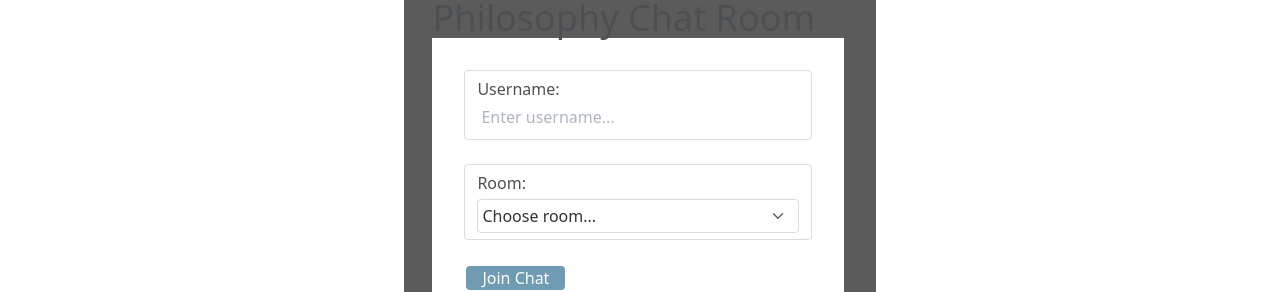
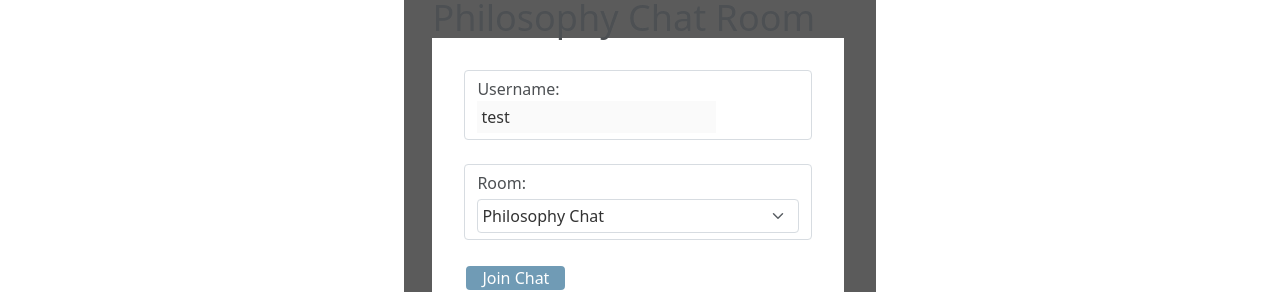
Before and after one commit to ZacharyEggert/UnansweredQuestions, a React (Create React App) app in the folder client/: page /chatroom in a window 1280 px wide. Shown: the part 779-1071 px from the top of the page. Built offline with nearby package versions, Linux system fonts and the light colour scheme.

Commit message:
working on join chat form

```diff
--- /dev/null
+++ b/client/src/components/ChatForm/index.js
@@ -0,0 +1,86 @@
+import React from 'react';
+
+const ChatForm = () => {
+    return (
+        <form id="chat-form">
+            <input
+                id="msg"
+                type="text"
+                placeholder="Enter Message"
+                required
+                autocomplete="off"
+            />
+            <button className="btn mt-0 sm:ml-4 text-sm">
+                <i className="fas fa-paper-plane"></i> Send
+            </button>
+        </form>
+    );
+};
+
+export default ChatForm;
+
+// const chatForm = document.getElementById('chat-form');
+// const chatMessages = document.querySelector('.chat-messages');
+// const roomName = document.getElementById('room-name');
+// const userList = document.getElementById('users');
+
+// //get username and room from URL
+// const { username, room } = Qs.parse(location.search, {
+//     ignoreQueryPrefix: true,
+// });
+
+// const socket = io();
+
+// //join chatroom
+// socket.emit('joinRoom', { username, room });
+
+// //get room and users
+// socket.on('roomUsers', ({ room, users }) => {
+//     outputRoomName(room);
+//     outputUsers(users);
+// });
+
+// //message from server
+// socket.on('message', (message) => {
+//     console.log(message);
+//     outputMessage(message);
+//     //scroll down
+//     chatMessages.scrollTop = chatMessages.scrollHeight;
+// });
+
+// //message submit
+// chatForm.addEventListener('submit', (e) => {
+//     e.preventDefault();
+//     //get message text
+//     const msg = e.target.elements.msg.value;
+
+//     //emit message to server
+//     socket.emit('chatMessage', msg);
+//     //clear input
+//     e.target.elements.msg.value = '';
+//     e.target.elements.msg.focus();
+// });
+
+// //BELOW NEEDS TO BE HOISTED TO TOP
+// //output message to DOM
+// function outputMessage(message) {
+//     const div = document.createElement('div');
+//     div.classList.add('message');
+//     div.innerHTML = ` <p class="meta">${message.username}  <span>${message.time} </span></p>
+//     <p class="text">
+//         ${message.text}
+//     </p>`;
+//     document.querySelector('.chat-messages').appendChild(div);
+// }
+
+// //add room name to DOM
+// function outputRoomName(room) {
+//     roomName.innerText = room;
+// }
+
+// //add users to DOM
+// function outputUsers(users) {
+//     userList.innerHTML = `
+//     ${users.map((user) => `<li>${user.username}</li>`).join('')}
+//     `;
+// }
--- a/client/src/components/JoinChatForm/index.js
+++ b/client/src/components/JoinChatForm/index.js
@@ -1,24 +1,17 @@
 import React, { useState } from 'react';
 import { useGlobalContext } from '../../util/GlobalState';
+import { Link } from 'react-router-dom';
 
 const JoinChatForm = () => {
-    const initialState = {
-        room: '',
-    };
-
-    const [state, setState] = useState(initialState);
-
     const [globalState, dispatch] = useGlobalContext();
+    const { currentUser } = globalState;
+    const { chatRoom } = globalState;
 
     const handleOnChange = (event) => {
-        setState({
-            ...state,
-            [event.target.name]: event.target.value,
+        dispatch({
+            type: 'setChatRoom',
+            data: { [event.target.name]: event.target.value },
         });
-    };
-
-    const handleFormSubmit = (event) => {
-        event.preventDefault();
     };
 
     return (
@@ -27,6 +20,18 @@ const JoinChatForm = () => {
                 <label for="username" className="w-4/12 inline-block">
                     Username:
                 </label>
+                {currentUser.username ? (
+                    <input
+                        className="text-black p-1"
+                        type="text"
+                        name="username"
+                        value={currentUser.username}
+                        disabled={true}
+                        id="username"
+                        placeholder="Enter username..."
+                        required={true}
+                    />
+                ) : (
                     <input
                         className="text-black p-1"
                         type="text"
@@ -35,6 +40,7 @@ const JoinChatForm = () => {
                         placeholder="Enter username..."
                         required
                     />
+                )}
             </div>
             <div className="form-control mb-4">
                 <label
@@ -46,6 +52,8 @@ const JoinChatForm = () => {
                 </label>
                 <select
                     name="room"
+                    value={chatRoom}
+                    onChange={handleOnChange}
                     id="room"
                     className="width-auto inline-block form-select block mt-1 text-black p-1"
                     placeholder="Choose room..."
@@ -63,14 +71,13 @@ const JoinChatForm = () => {
                     </option>
                 </select>
             </div>
+            <Link to="/chat">
                 <span className="w-8/12 inline-block text-right contents">
-                <button
-                    type="submit"
-                    className="text-white rounded-md px-3  border-white border-2 border-solid whitespace-nowrap md:w-3/12 min-w-min bg-[#4d83a3] w-full items-center"
-                >
+                    <button className="text-white rounded-md px-3  border-white border-2 border-solid whitespace-nowrap md:w-3/12 min-w-min bg-[#4d83a3] w-full items-center">
                         Join Chat
                     </button>
                 </span>
+            </Link>
         </form>
     );
 };
--- a/client/src/pages/Chat/index.js
+++ b/client/src/pages/Chat/index.js
@@ -1,5 +1,6 @@
 import React from 'react';
 import { Link } from 'react-router-dom';
+import ChatForm from '../../components/ChatForm';
 
 const Chat = () => {
     return (
@@ -40,18 +41,7 @@ const Chat = () => {
                         <div className="chat-messages"></div>
                     </section>
                     <div className="chat-form-container bg-black">
-                        <form id="chat-form">
-                            <input
-                                id="msg"
-                                type="text"
-                                placeholder="Enter Message"
-                                required
-                                autocomplete="off"
-                            />
-                            <button className="btn mt-0 sm:ml-4 text-sm">
-                                <i className="fas fa-paper-plane"></i> Send
-                            </button>
-                        </form>
+                        <ChatForm />
                     </div>
                 </div>
             </main>
--- a/client/src/util/GlobalState.js
+++ b/client/src/util/GlobalState.js
@@ -5,7 +5,9 @@ const { Provider } = GlobalContext;
 
 const initialState = {
     philosophers: [{ name: 'Adam Yauch', period: 'Modern', id: 0 }],
-    carouselQuotes: [{quote:'Test Quote', author:'Test Author', id:151 }],
+    carouselQuotes: [{ quote: 'Test Quote', author: 'Test Author', id: 151 }],
+    currentUser: { id: null, username: 'test', isAdmin: false },
+    chatRoom: { room: 'Philosophy Chat', username: 'test' },
 };
 
 const reducer = (state, action) => {
```
Also changed, not shown: client/src/components/OwlCarousel/index.js (+6 -7 lines). Lines whose indentation alone changed are shown as unchanged.
